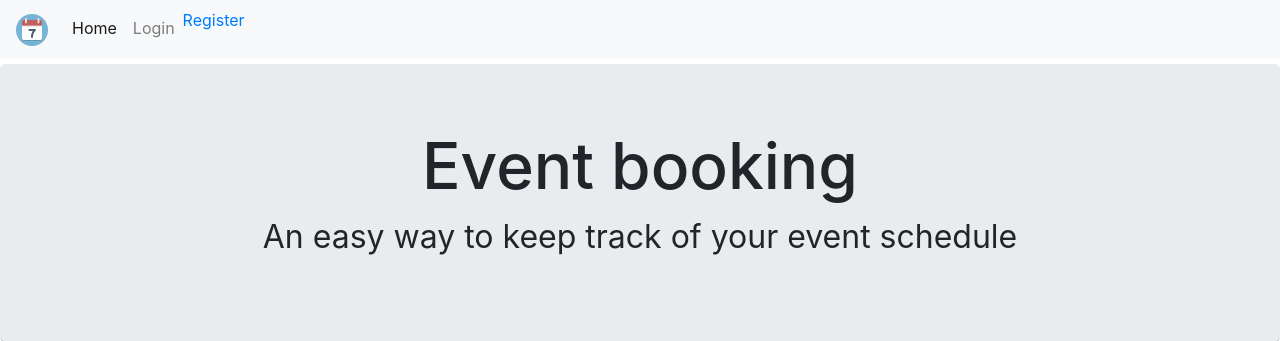
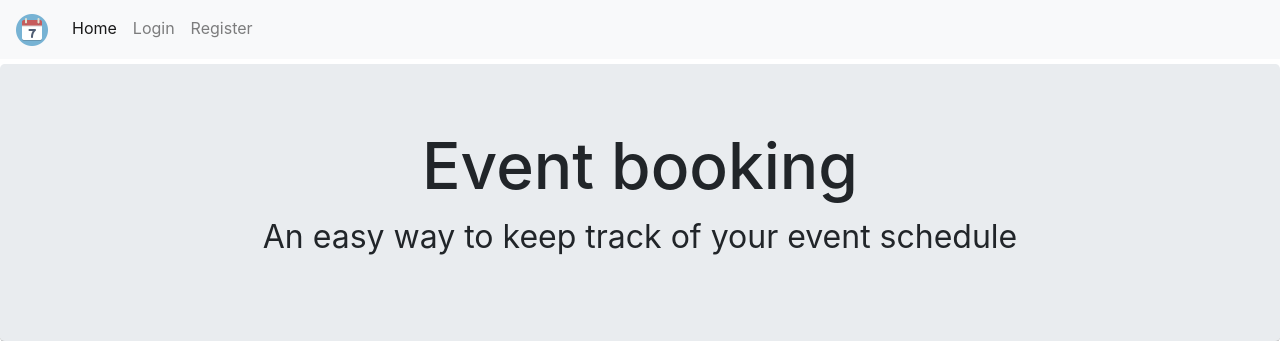
Before and after one commit to Haiyn/dhbw-event-booking, a PHP site: the page made by src/views/home/home.phtml in a window 1280 px wide. Shown: the top 341 px of the page. Run offline with PHP 8.4, Linux system fonts and the light colour scheme; the template is opened without the code that fills it, so the values that code supplies are empty; some libraries are stand-ins or nearby versions.

Commit message:
header merge conflict resolved

```diff
--- a/src/views/shared/header/header.phtml
+++ b/src/views/shared/header/header.phtml
@@ -8,13 +8,13 @@
                 <?php if (isset($_SESSION['USER_ID'])): ?>
                     <!-- User logged in -->
                     <a class="nav-item nav-link <?= strpos($_SERVER['REQUEST_URI'], "event") ? "active" : "" ?>" href="/event-overview">Events</a>
-                    <a class="nav-item nav-link" href="/logout">Logout</a>
                     <a class="nav-item nav-link" <?= strpos($_SERVER['REQUEST_URI'], "profile") ? "active" : "" ?> href="/profile">My Profile</a>
                     <a class="nav-item nav-link" <?= strpos($_SERVER['REQUEST_URI'], "chat") ? "active" : "" ?> href="/chat">Chat</a>
+                    <a class="nav-item nav-link" href="/logout">Logout</a>
                 <?php else: ?>
                     <!-- User not logged in -->
                     <a class="nav-item nav-link" href="/login">Login</a>
-                    <a class="nav-item nva-link" href="/register">Register</a>
+                    <a class="nav-item nav-link" href="/register">Register</a>
                 <?php endif; ?>
             </div>
         </div>
```
